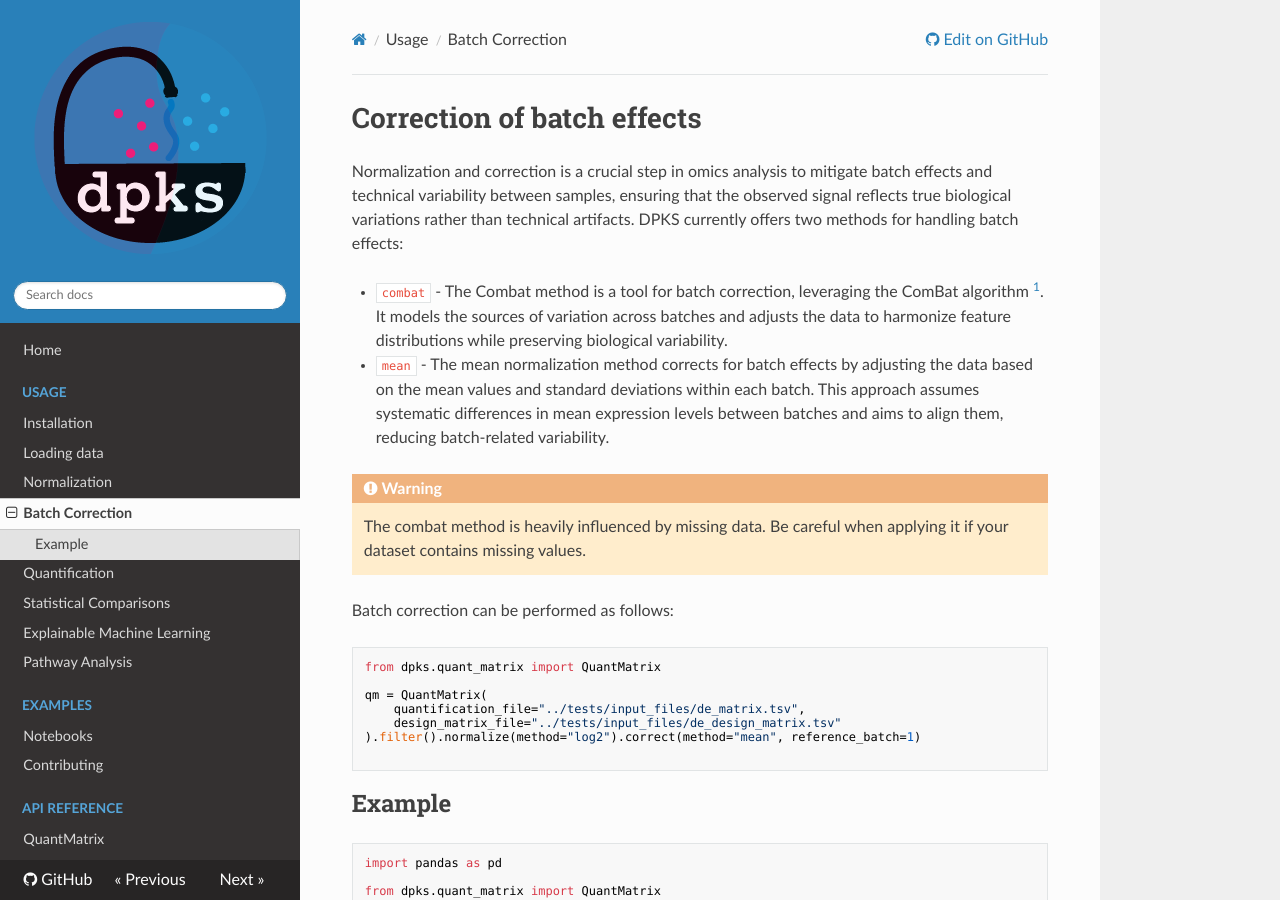
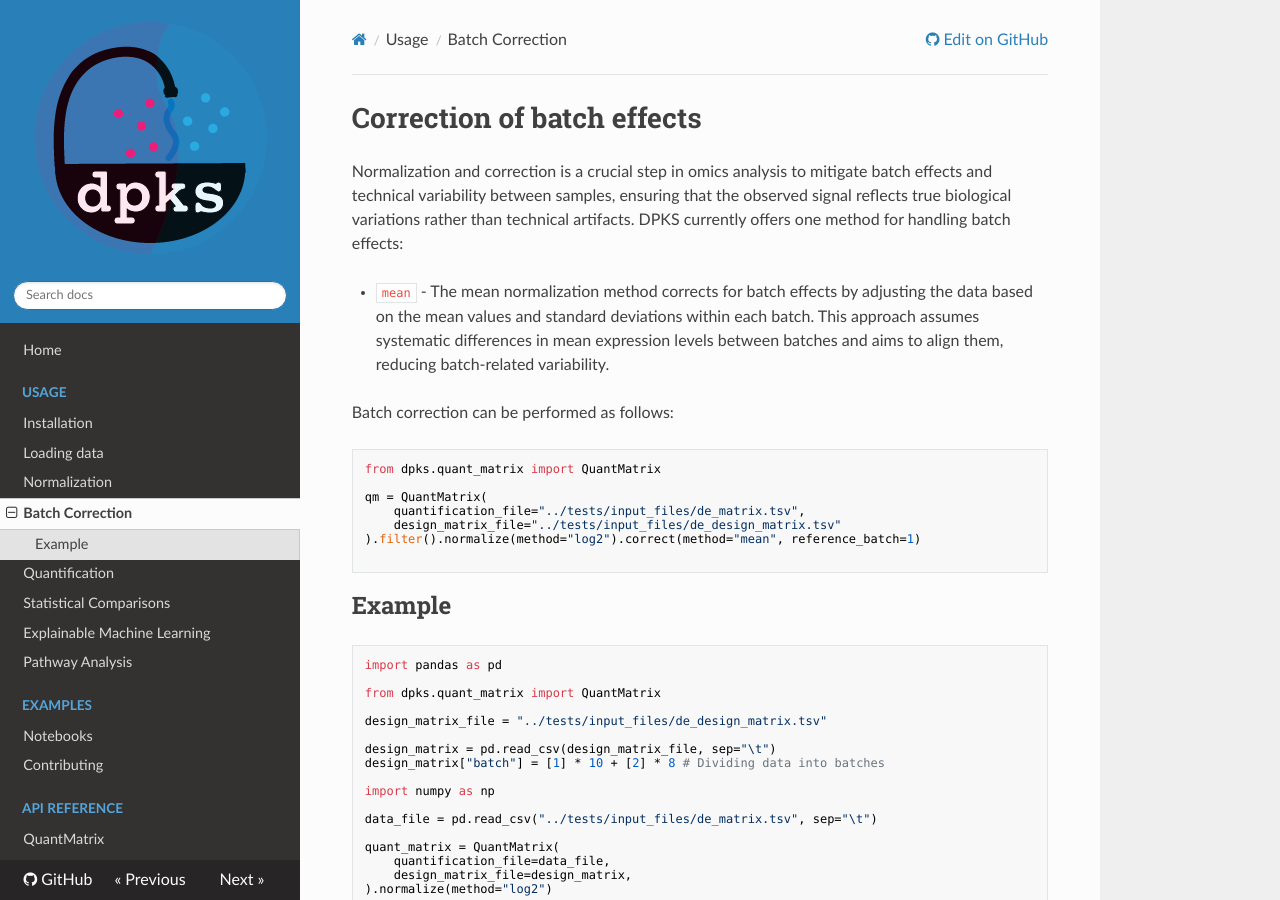
Before and after one commit to InfectionMedicineProteomics/DPKS, an MkDocs documentation site: the page built from docs/usage/batch_correction.md, in a window 1280 px wide and 900 px high. Built offline with MkDocs 1.6.1, drawn with Linux system fonts in a browser that asks for light colours; nearby versions of some CDN libraries.

Commit message:
remove from quant_matrix and docs

```diff
--- a/docs/usage/batch_correction.md
+++ b/docs/usage/batch_correction.md
@@ -1,15 +1,9 @@
 # Correction of batch effects
 
 
-Normalization and correction is a crucial step in omics analysis to mitigate batch effects and technical variability between samples, ensuring that the observed signal reflects true biological variations rather than technical artifacts. DPKS currently offers two methods for handling batch effects:
-
-
-* `combat` - The Combat method is a tool for batch correction, leveraging the ComBat algorithm [^1]. It models the sources of variation across batches and adjusts the data to harmonize feature distributions while preserving biological variability.
+Normalization and correction is a crucial step in omics analysis to mitigate batch effects and technical variability between samples, ensuring that the observed signal reflects true biological variations rather than technical artifacts. DPKS currently offers one method for handling batch effects:
 
 * `mean` - The mean normalization method corrects for batch effects by adjusting the data based on the mean values and standard deviations within each batch. This approach assumes systematic differences in mean expression levels between batches and aims to align them, reducing batch-related variability.
-
-!!! warning
-    The combat method is heavily influenced by missing data. Be careful when applying it if your dataset contains missing values.
 
 Batch correction can be performed as follows:
 
```
Also changed, not shown: 1 other file.
